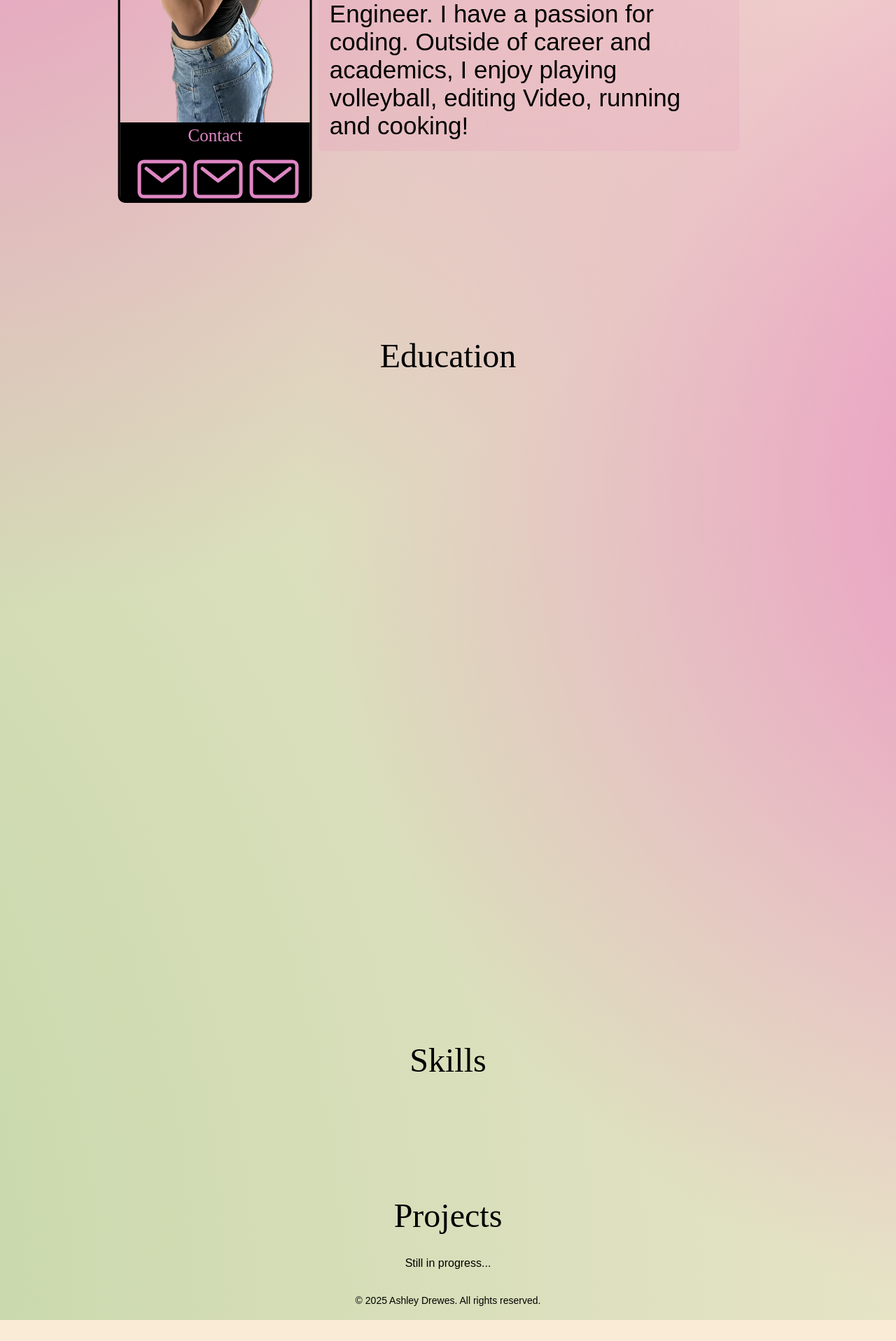
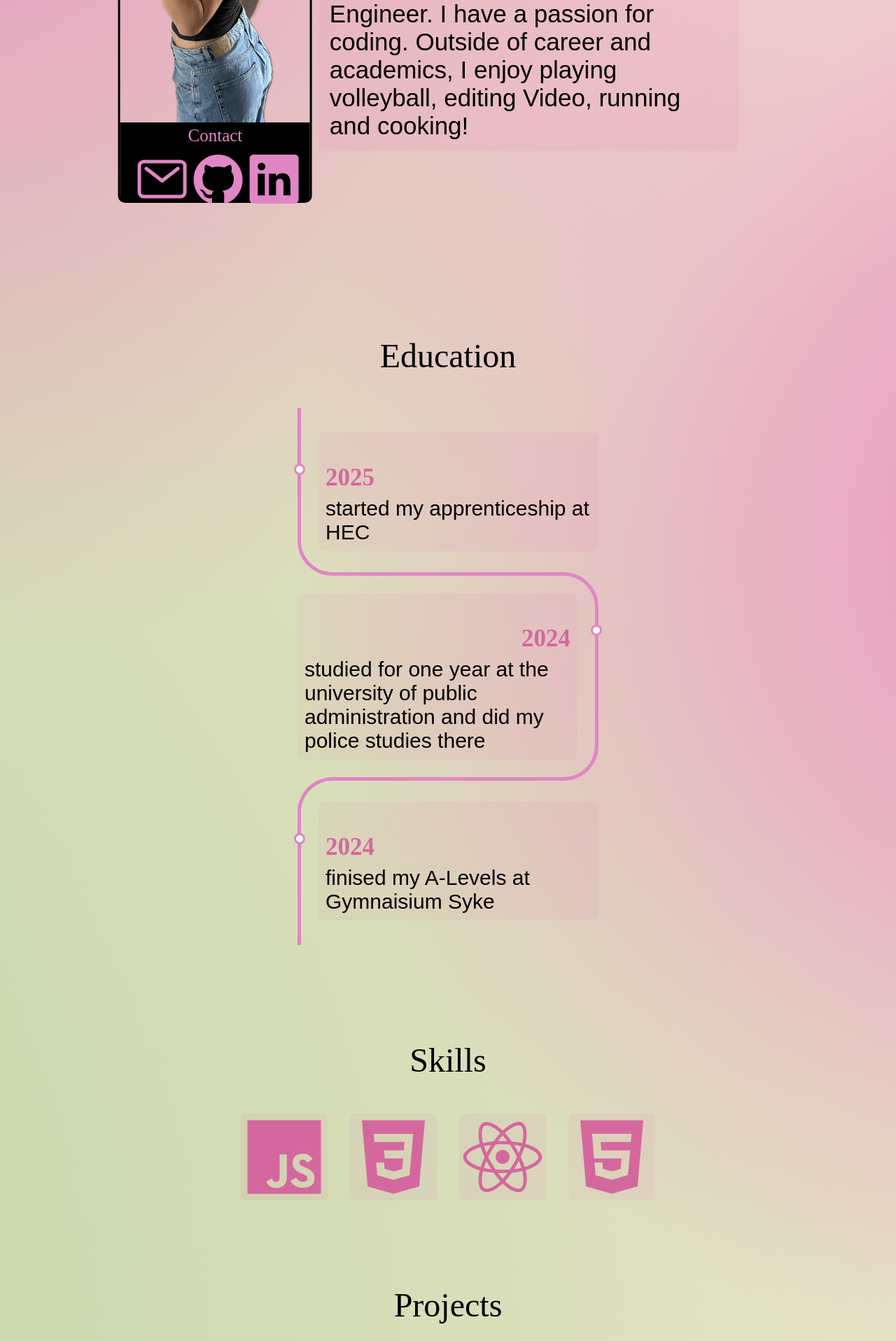
Before and after one commit to leaa321/lea321.github.io, a React (Vite) app: page / in a window 1280 px wide. Shown: the part 501-2418 px from the top of the page at 70% size. Before the commit the page ends 2388 px from the top, so only its background shows below. Built offline with nearby package versions, Linux system fonts and the light colour scheme; a web font is replaced by a local one.

Commit message:
added map with skills

```diff
--- a/src/components/Education.tsx
+++ b/src/components/Education.tsx
@@ -1,6 +1,29 @@
+import { useEffect, useRef } from 'react';
 import '../style/education.css'
 
 function Education(){
+  useEffect(() => {
+    const cards = document.querySelectorAll(".card");
+    if (!cards || cards.length === 0) return;
+
+    const observer = new IntersectionObserver(
+      (entries) => {
+        entries.forEach((entry) => {
+          if (entry.isIntersecting) {
+            entry.target.classList.add("show");
+            observer.unobserve(entry.target);
+          }
+        });
+      },
+      {
+        threshold: 0.6,
+      }
+    );
+
+    cards.forEach((card) => observer.observe(card));
+
+  }, []);
+
 
     return(
         <div className="education-section">
--- a/src/components/Skills.tsx
+++ b/src/components/Skills.tsx
@@ -1,16 +1,61 @@
+import { useEffect } from 'react';
 import '../style/skills.css'
+import {IoLogoCss3, IoLogoHtml5, IoLogoJavascript, IoLogoReact} from 'react-icons/io5';
 
 function Skills(){
+  const skills = [
+    {
+      name: "Java",
+      icon: <IoLogoJavascript className="icon-skill"/>
+    },
+    {
+      name: "CSS",
+      icon: <IoLogoCss3 className="icon-skill"/>
+
+    },
+    {
+      name: "React",
+      icon: <IoLogoReact className="icon-skill"/>
+
+    },
+    {
+      name: "HTML",
+      icon: <IoLogoHtml5 className="icon-skill"/>
+
+    }
+  ]
+
+  useEffect(()=>{
+    const icons = document.querySelectorAll(".icon-skill");
+    if(icons.length === 0 || !icons) return;
+
+    const observer = new IntersectionObserver(
+      (entries) => {
+        entries.forEach((entry) => {
+          if (entry.isIntersecting) {
+            entry.target.classList.add("show");
+            observer.unobserve(entry.target);
+          }
+        });
+      },
+      {
+        threshold: 0.6,
+      }
+    );
+
+    icons.forEach((icon) => {
+    observer.observe(icon);
+});
+  })
 
     return(
         <div className="skill-section">
           <h1>Skills</h1>
           <div className="skill-container">
             <ul className="skill-list">
-              <li></li>
-              <li></li>
-              <li></li>
-
+            {skills.map((skill) => (
+              <li key={skill.name} id={`skill-${skill.name}`} >{skill.icon}</li>
+            ))}
             </ul>
           </div>
         </div>
--- a/src/components/Start.tsx
+++ b/src/components/Start.tsx
@@ -1,6 +1,6 @@
 import '../style/start.css'
 import AshPic from "../assets/Image.png";
-import { IoLocationOutline, IoMailOutline } from 'react-icons/io5';
+import { IoLocationOutline, IoLogoGithub, IoLogoLinkedin, IoMailOutline } from 'react-icons/io5';
 import { useRef } from 'react';
 
 function Start(){
@@ -72,13 +72,11 @@ const handleLocationEnd = () => {
           </li>
           <li>
             <a href="https://github.com/leaa321">
-            {/* github icon */}
-              <IoMailOutline className="icon"/>
+              <IoLogoGithub className="icon"/>
             </a>
           </li>
           <li><a href="https://de.linkedin.com/in/lea-drewes">
-          {/* linkedin icon */}
-              <IoMailOutline className="icon"/>
+              <IoLogoLinkedin className="icon"/>
           </a></li>
         </ul>
       </div>
```
